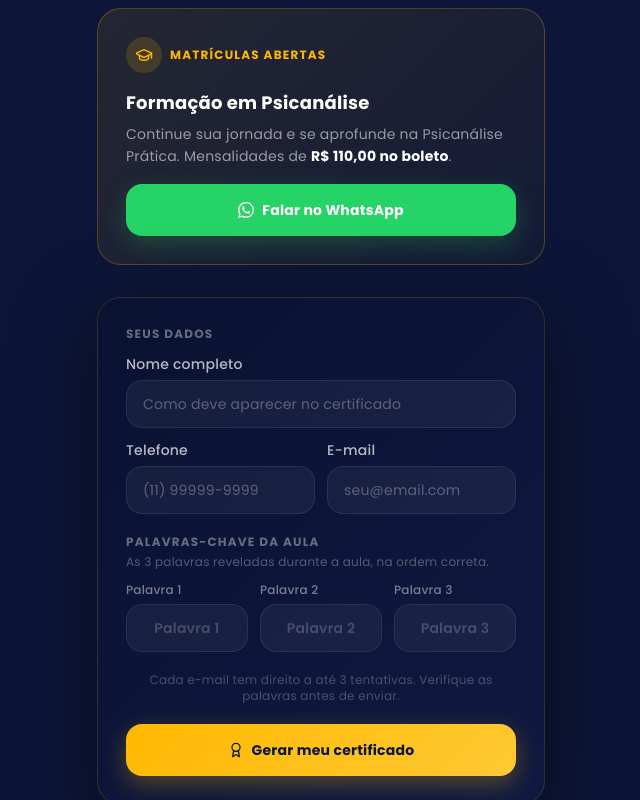
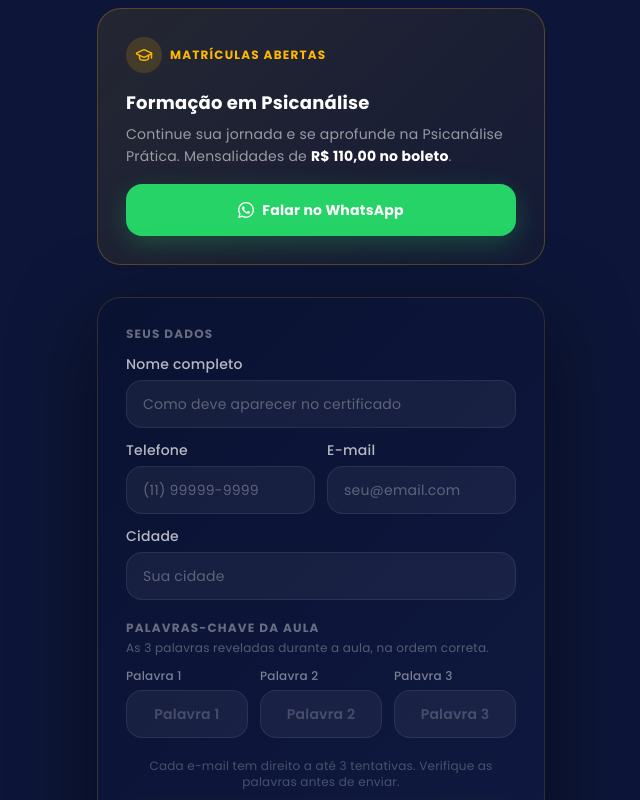
Before and after one commit to Romero1029/Area-de-Membors, a Next.js app: page /certificado in a window 1280 px wide. Shown: the part 443-1243 px from the top of the page, without its empty margins (319-959 px from the left). Built offline with nearby package versions, Linux system fonts and the light colour scheme.

Commit message:
feat: pede cidade do lead no resgate do certificado
Novo campo obrigatório "Cidade" no formulário público /certificado,
validado e salvo em tentativas_certificado (coluna nova via migration).

```diff
--- a/src/app/api/certificado/route.tsx
+++ b/src/app/api/certificado/route.tsx
@@ -64,10 +64,10 @@ export async function POST(request: NextRequest) {
     return NextResponse.json({ error: 'Requisição inválida.' }, { status: 400 })
   }
 
-  const { nome, telefone, email, palavra1, palavra2, palavra3 } = body
+  const { nome, telefone, email, cidade, palavra1, palavra2, palavra3 } = body
 
   // 2. Validar campos obrigatórios
-  if (!nome?.trim() || !telefone?.trim() || !email?.trim() || !palavra1?.trim() || !palavra2?.trim() || !palavra3?.trim()) {
+  if (!nome?.trim() || !telefone?.trim() || !email?.trim() || !cidade?.trim() || !palavra1?.trim() || !palavra2?.trim() || !palavra3?.trim()) {
     return NextResponse.json({ error: 'Todos os campos são obrigatórios.' }, { status: 400 })
   }
 
@@ -152,6 +152,7 @@ export async function POST(request: NextRequest) {
     nome:     sanitize(nome),
     telefone: telefoneNorm,
     email:    emailNorm,
+    cidade:   sanitize(cidade, 100),
     ip,
     acertou,
   })
--- a/src/app/certificado/CertificadoForm.tsx
+++ b/src/app/certificado/CertificadoForm.tsx
@@ -33,6 +33,7 @@ export function CertificadoForm() {
   const [fullName, setFullName] = useState('')
   const [telefone, setTelefone] = useState('')
   const [email, setEmail] = useState('')
+  const [cidade, setCidade] = useState('')
   const [palavra1, setPalavra1] = useState('')
   const [palavra2, setPalavra2] = useState('')
   const [palavra3, setPalavra3] = useState('')
@@ -63,6 +64,7 @@ export function CertificadoForm() {
           nome:     fullName.trim(),
           telefone: telefone.trim(),
           email:    email.trim(),
+          cidade:   cidade.trim(),
           palavra1: palavra1.trim(),
           palavra2: palavra2.trim(),
           palavra3: palavra3.trim(),
@@ -222,6 +224,19 @@ export function CertificadoForm() {
             />
           </div>
         </div>
+
+        <div className="space-y-1.5">
+          <label className="text-sm font-medium text-white/70 block">Cidade</label>
+          <input
+            type="text"
+            value={cidade}
+            onChange={e => setCidade(e.target.value)}
+            placeholder="Sua cidade"
+            required
+            disabled={status === 'loading'}
+            className={inputCls}
+          />
+        </div>
       </div>
 
       {/* Palavras-chave */}
```
Also changed, not shown: 1 other file (tests, documents, lock files or other folders).
